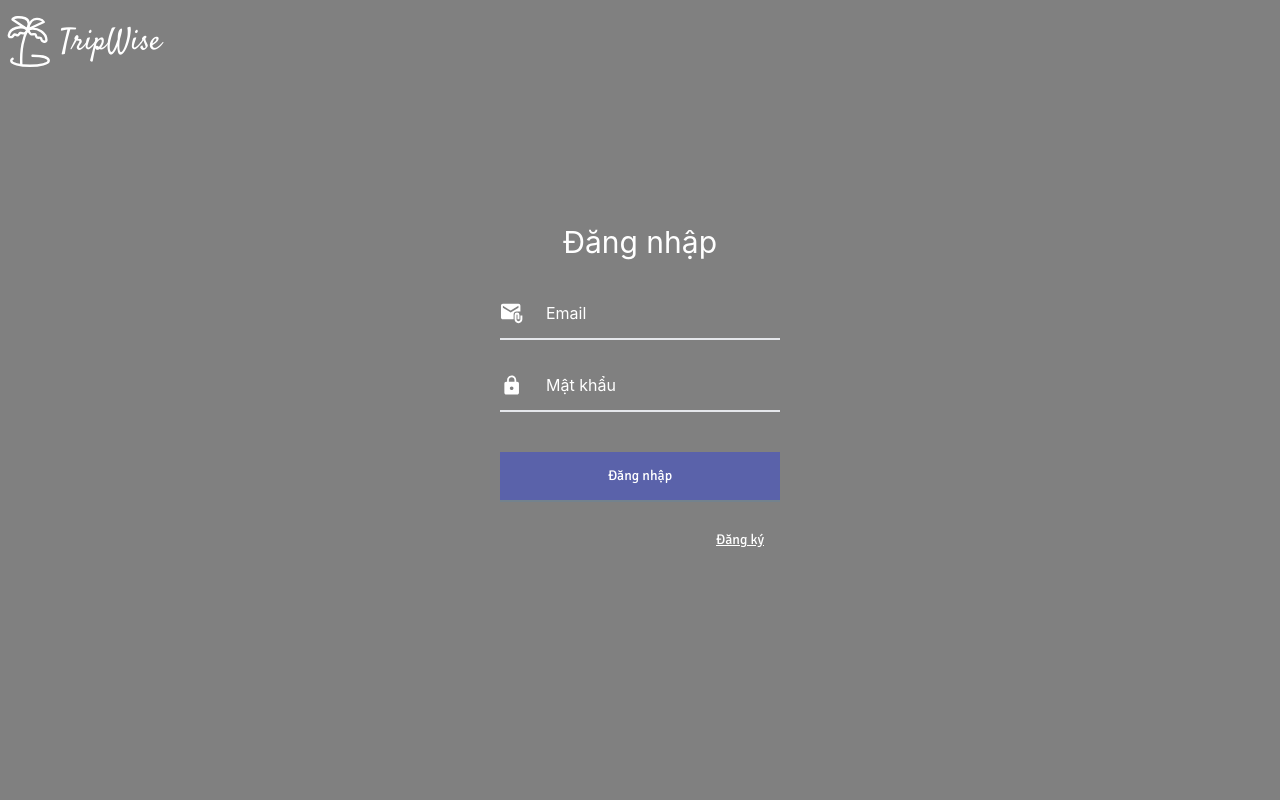
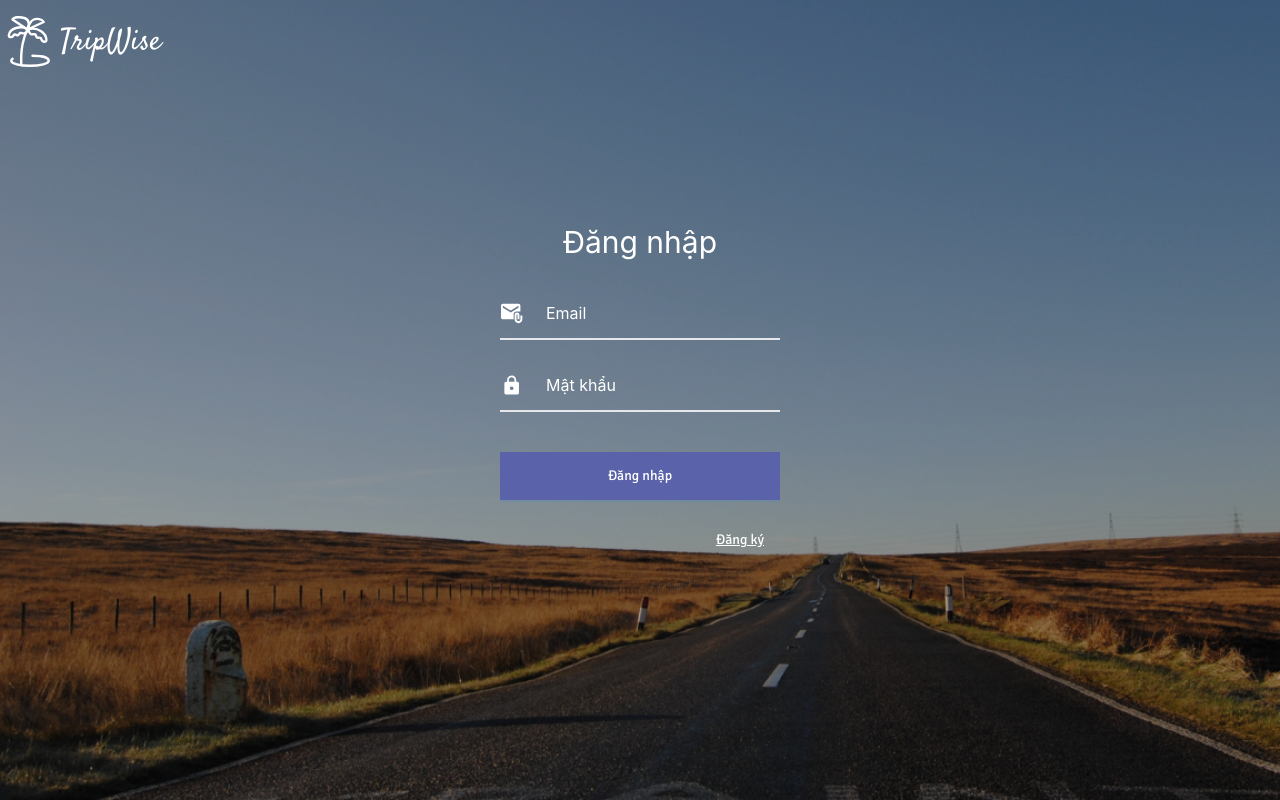
Before and after one commit to Vanhdev/CN-Web-Frontend, a React (Create React App) app: page / in a window 1280 px wide. Built offline with nearby package versions, Linux system fonts and the light colour scheme.

Commit message:
Add login background

```diff
--- a/src/pages/Login/index.js
+++ b/src/pages/Login/index.js
@@ -3,6 +3,7 @@ import React, { useState } from "react";
 import Logo from "../../components/Logo";
 import LoginModal from "./components/LoginModal";
 import SigninModal from "./components/SigninModal";
+import background from "../../assets/LoginPageBackground.png";
 
 const LoginPage = () => {
   const [status, setStatus] = useState("Login");
@@ -12,8 +13,9 @@ const LoginPage = () => {
       <Row
         style={{
           height: "100vh",
-          // backgroundImage: `url("../../assets/LoginPageBackground.png")`,
-          backgroundColor: "grey",
+          backgroundImage: `url(${background})`,
+          backgroundRepeat: "no-repeat",
+          backgroundSize: "cover",
         }}
       >
         <Col span={4} className="pt-3">
```
Also changed, not shown: src/assets/LoginPageBackground.png (added).
